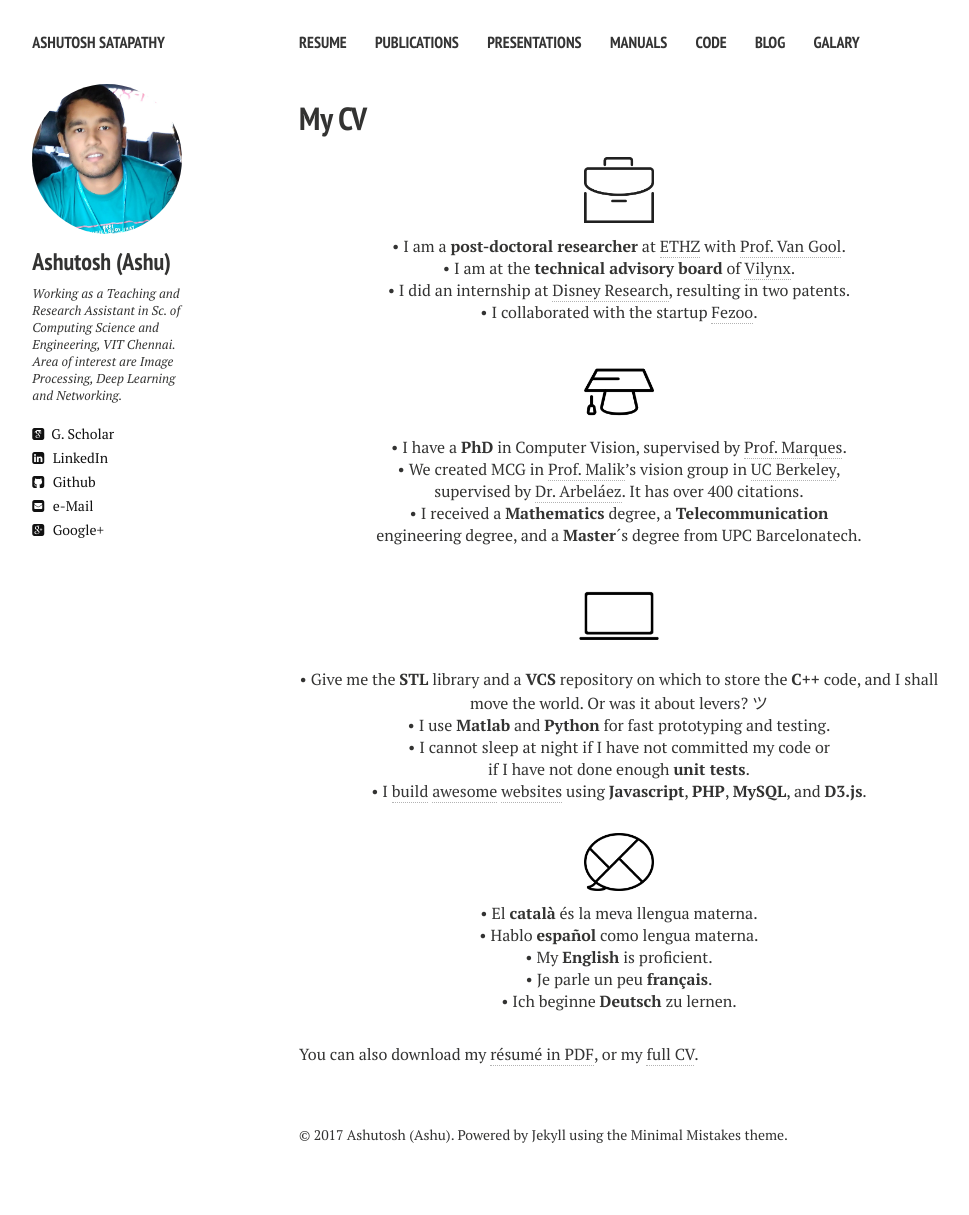
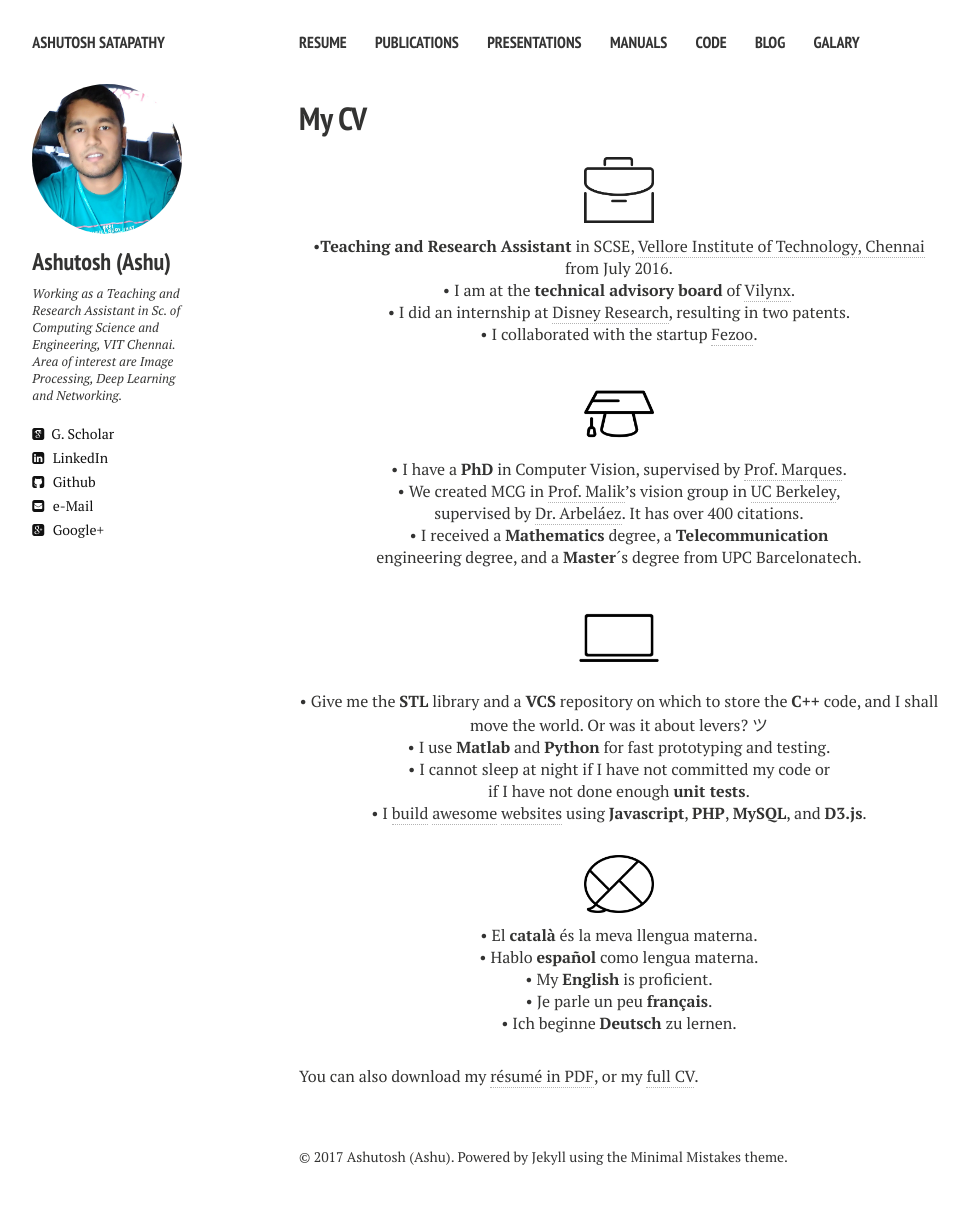
Before and after one commit to ashutoshsatapathy1990/ashutoshsatapathy1990.github.io, a Jekyll site: the page built from cv.md, in a window 1280 px wide. Shown: the whole page, without its empty margins (21-990 px from the left). Built offline with Jekyll 4.4.1, drawn with Linux system fonts in a browser that asks for light colours; nearby versions of some CDN libraries; before the commit the page ends 1193 px from its top, so only the background shows below that.

Commit message:
Update cv.html

```diff
--- a/_layouts/cv.html
+++ b/_layouts/cv.html
@@ -45,7 +45,7 @@
     <h1>{{ page.title }}</h1>
     <div class="article-wrap">
     <p align="center" class=bottom-small><img src="{{ site.url }}/images/CV/business.png" alt="Work Experience" width="70" height="70"></p>
-    <p align="center">&#8226 I am a <strong>post-doctoral researcher</strong> at <a href="http://www.vision.ee.ethz.ch/index.en.html" target="_blank">ETHZ</a> with <a href="http://www.vision.ee.ethz.ch/members/get_member.cgi?id=1" target="_blank">Prof. Van Gool</a>.</p>
+    <p align="center">&#8226<strong>Teaching and Research Assistant</strong> in SCSE, <a href="http://chennai.vit.ac.in/" target="_blank">Vellore Institute of Technology, Chennai</a> from July 2016.</p>
     <p align="center">&#8226 I am at the <strong>technical advisory board</strong> of <a href="http://www.vilynx.com/index.html" target="_blank">Vilynx</a>.</p>
     <p align="center">&#8226 I did an internship at <a href="http://www.disneyresearch.com/research-labs/disney-research-zurich/" target="_blank">Disney Research</a>, resulting in two patents.</p>
     <p align="center" class="bottom-three">&#8226 I collaborated with the startup <a href="http://fezoo.cat" target="_blank">Fezoo</a>.</p>
```
